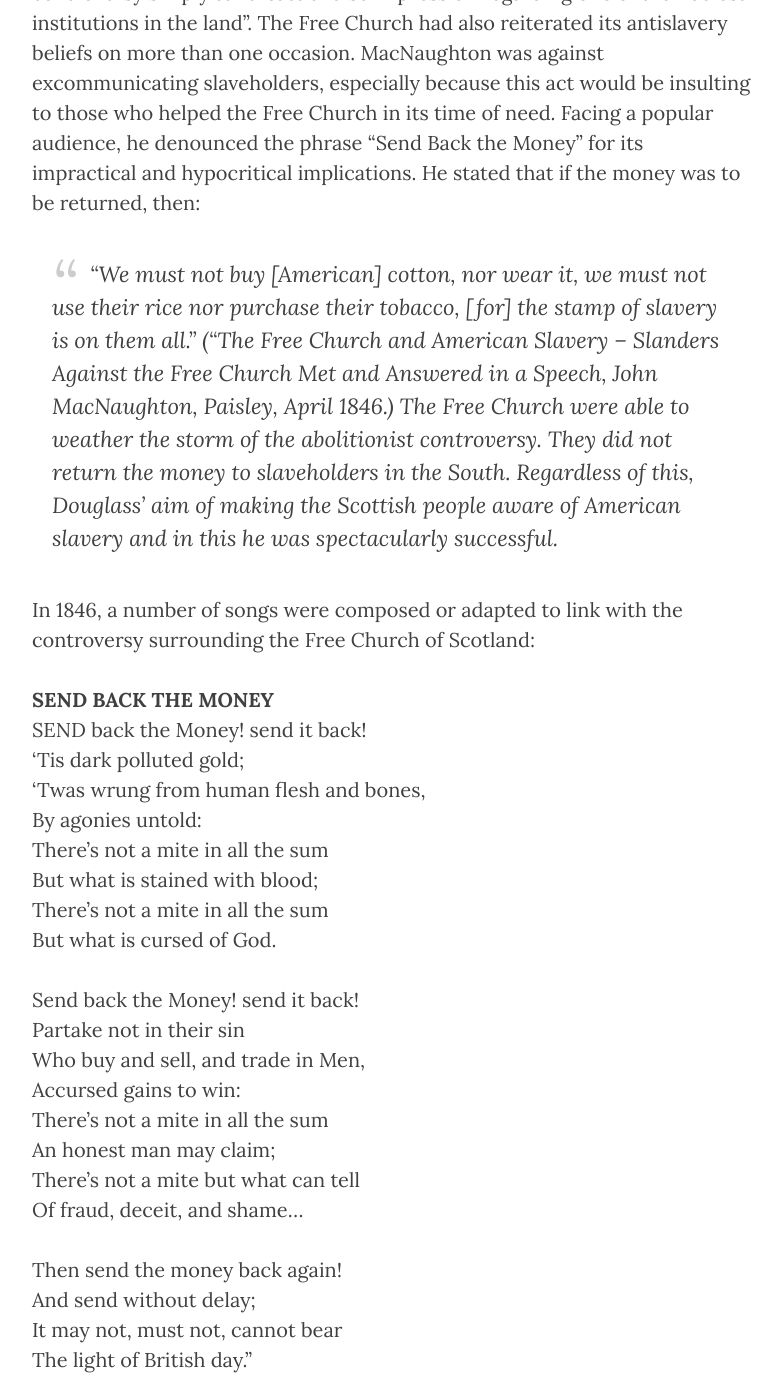
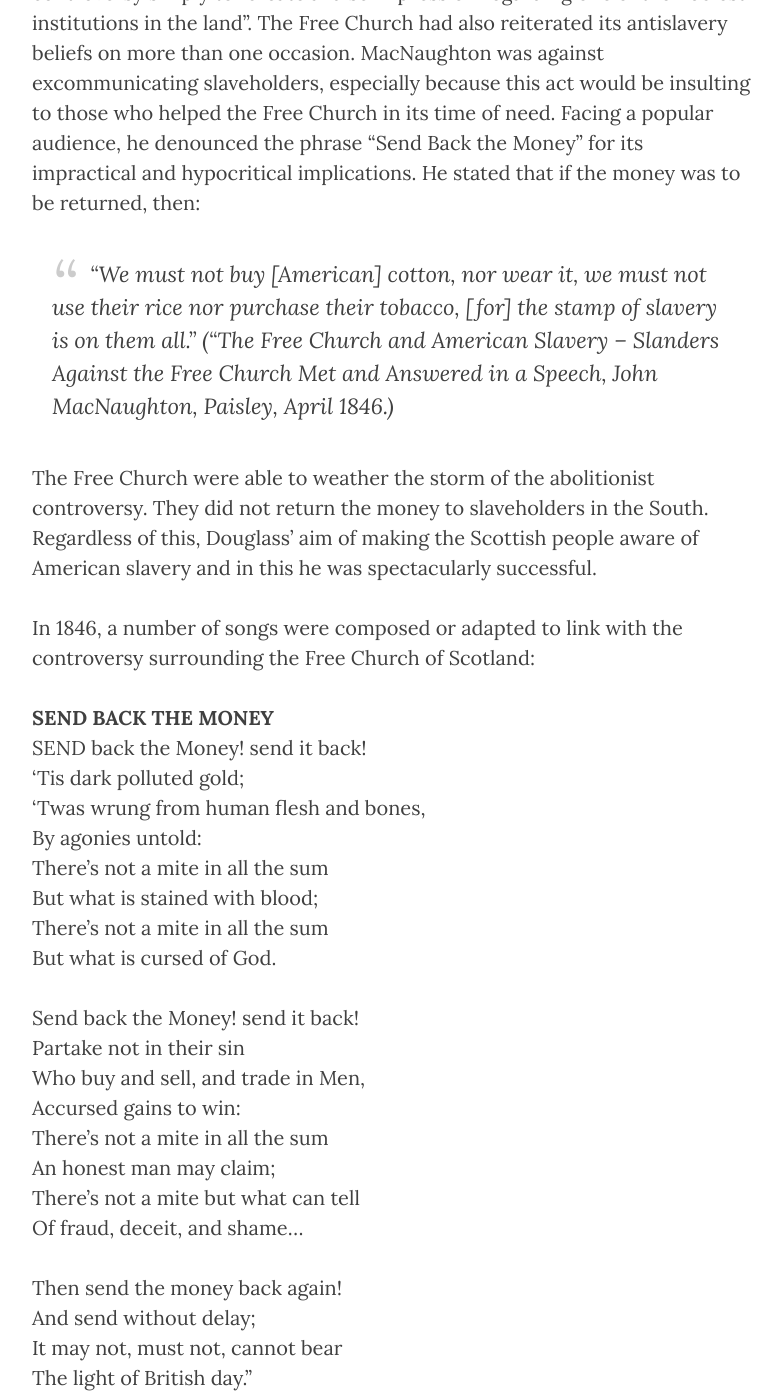
Before and after one commit to FDUK/fduk.github.io, a Jekyll site: the page built from journey/scotland.md, in a window 1280 px wide and 1400 px high, scrolled down 3935 px. Shown: the whole window, without its empty margins (458-1240 px from the left). Built offline with Jekyll 4.4.1, drawn with Linux system fonts in a browser that asks for light colours; nearby versions of some CDN libraries; part of the change alters nothing that is shown; some of the changed text lies outside the part shown.

```diff
--- a/journey/scotland.md
+++ b/journey/scotland.md
@@ -36,7 +36,9 @@ The leaders of the Free Church defended themselves against this by analyzing the
 
 In April 1846, John MacNaughton, a Free Church minister, attacked Douglass and his abolitionist supporters. He argued that Douglass was stirring up this controversy simply to “create a false impression regarding one of the noblest institutions in the land”. The Free Church had also reiterated its antislavery beliefs on more than one occasion. MacNaughton was against excommunicating slaveholders, especially because this act would be insulting to those who helped the Free Church in its time of need. Facing a popular audience, he denounced the phrase “Send Back the Money” for its impractical and hypocritical implications. He stated that if the money was to be returned, then:
 
-> “We must not buy [American] cotton, nor wear it, we must not use their rice nor purchase their tobacco, [for] the stamp of slavery is on them all.” (“The Free Church and American Slavery – Slanders Against the Free Church Met and Answered in a Speech, John MacNaughton, Paisley, April 1846.)
+> “We must not buy [American] cotton, nor wear it, we must not use their rice nor purchase their tobacco, [for] the stamp of slavery is on them all.”
+(“The Free Church and American Slavery – Slanders Against the Free Church Met and Answered in a Speech, John MacNaughton, Paisley, April 1846.)
+
 The Free Church were able to weather the storm of the abolitionist controversy. They did not return the money to slaveholders in the South. Regardless of this, Douglass’ aim of making the Scottish people aware of American slavery and in this he was spectacularly successful.
 
 In 1846, a number of songs were composed or adapted to link with the controversy surrounding the Free Church of Scotland:
@@ -65,8 +67,7 @@ And send without delay;
 It may not, must not, cannot bear
 The light of British day."
 
-(From an [antislavery pamphlet in Edinburgh, 1846.](http://www.bulldozia.com/projects/index.php?id=274)
-  - visited 15 February 2012.)
+From an [antislavery pamphlet in Edinburgh, 1846.](http://www.bulldozia.com/projects/index.php?id=274)
 
 ### BBC Radio Scotland
 
```
